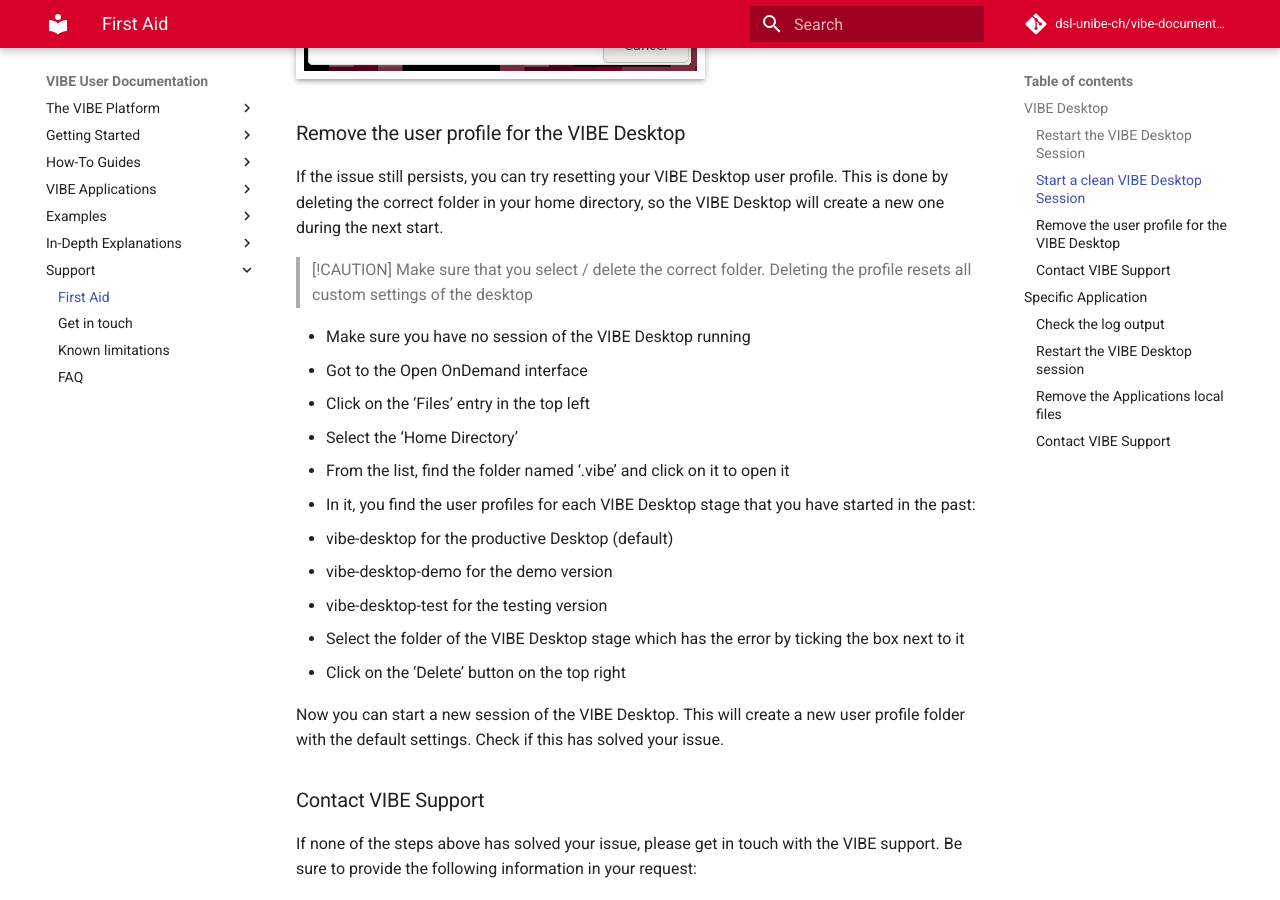
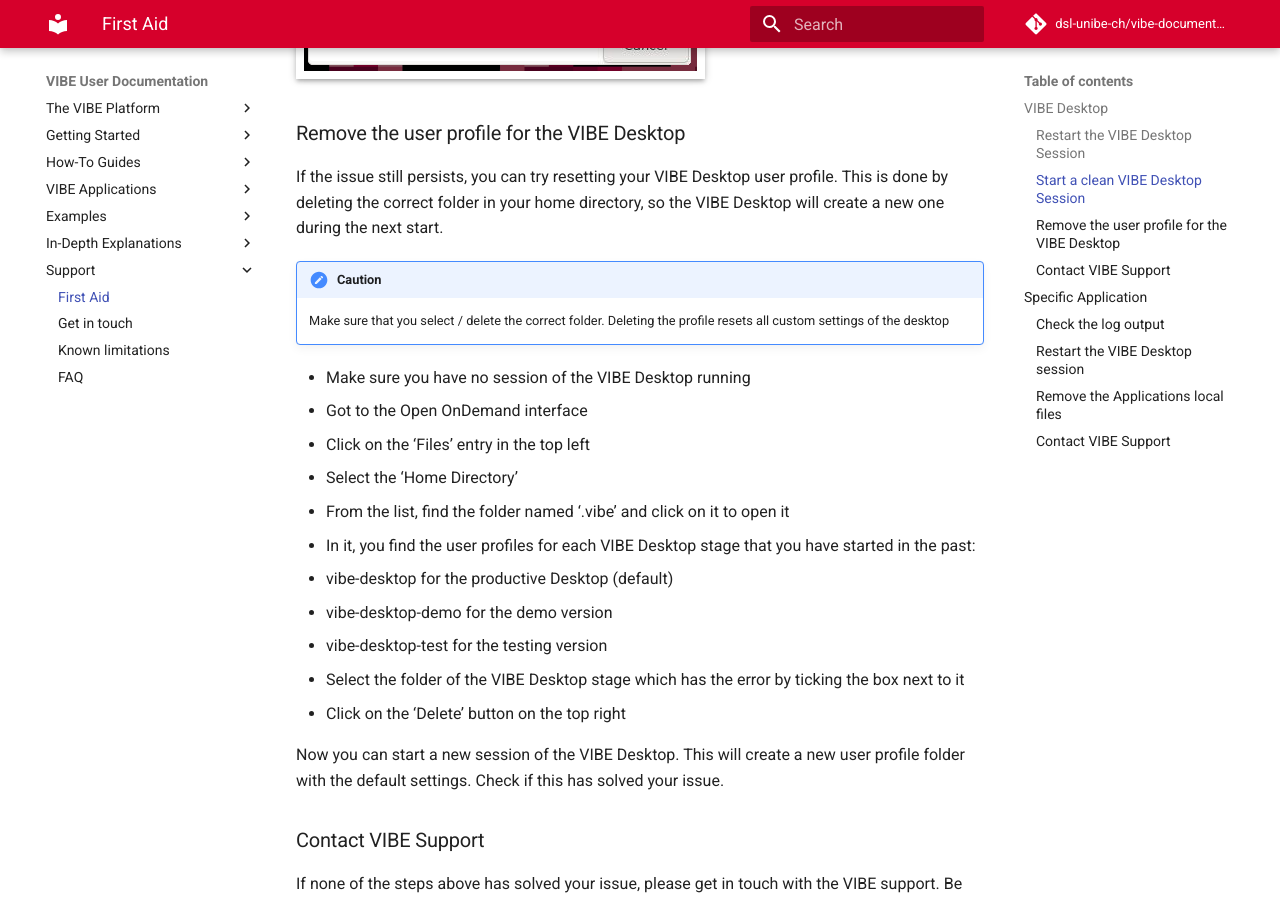
Before and after one commit to dsl-unibe-ch/vibe-documentation, an MkDocs documentation site: the page built from docs/support/first_aid.md, in a window 1280 px wide and 900 px high, scrolled down 1050 px. Built offline with MkDocs 1.6.1 and Material for MkDocs 9.7.7, drawn with Linux system fonts in a browser that asks for light colours; comment, search, counter and statistics services are not loaded; some of the changed text lies outside the part shown.

Commit message:
fix formatting

```diff
--- a/docs/support/first_aid.md
+++ b/docs/support/first_aid.md
@@ -26,9 +26,9 @@
 
 If the issue still persists, you can try resetting your VIBE Desktop user profile. This is done by deleting the correct folder in your home directory, so the VIBE Desktop will create a new one during the next start.
 
-> [!CAUTION]
-> Make sure that you select / delete the correct folder.
-> Deleting the profile resets all custom settings of the desktop
+!!! CAUTION
+    Make sure that you select / delete the correct folder.
+    Deleting the profile resets all custom settings of the desktop
 
 - Make sure you have no session of the VIBE Desktop running
 - Got to the Open OnDemand interface
@@ -72,8 +72,8 @@
 
 ### Remove the Applications local files
 
-> [!CAUTION]
-> Deleting the local files of the application will most likely revert all configuration of that application to default!
+!!! CAUTION
+    Deleting the local files of the application will most likely revert all configuration of that application to default!
 
 Most applications store user data locally in your home directory. The exact path differs by application. Check the documentation of the application to find the correct path, remove the folder and try again.
 
```
